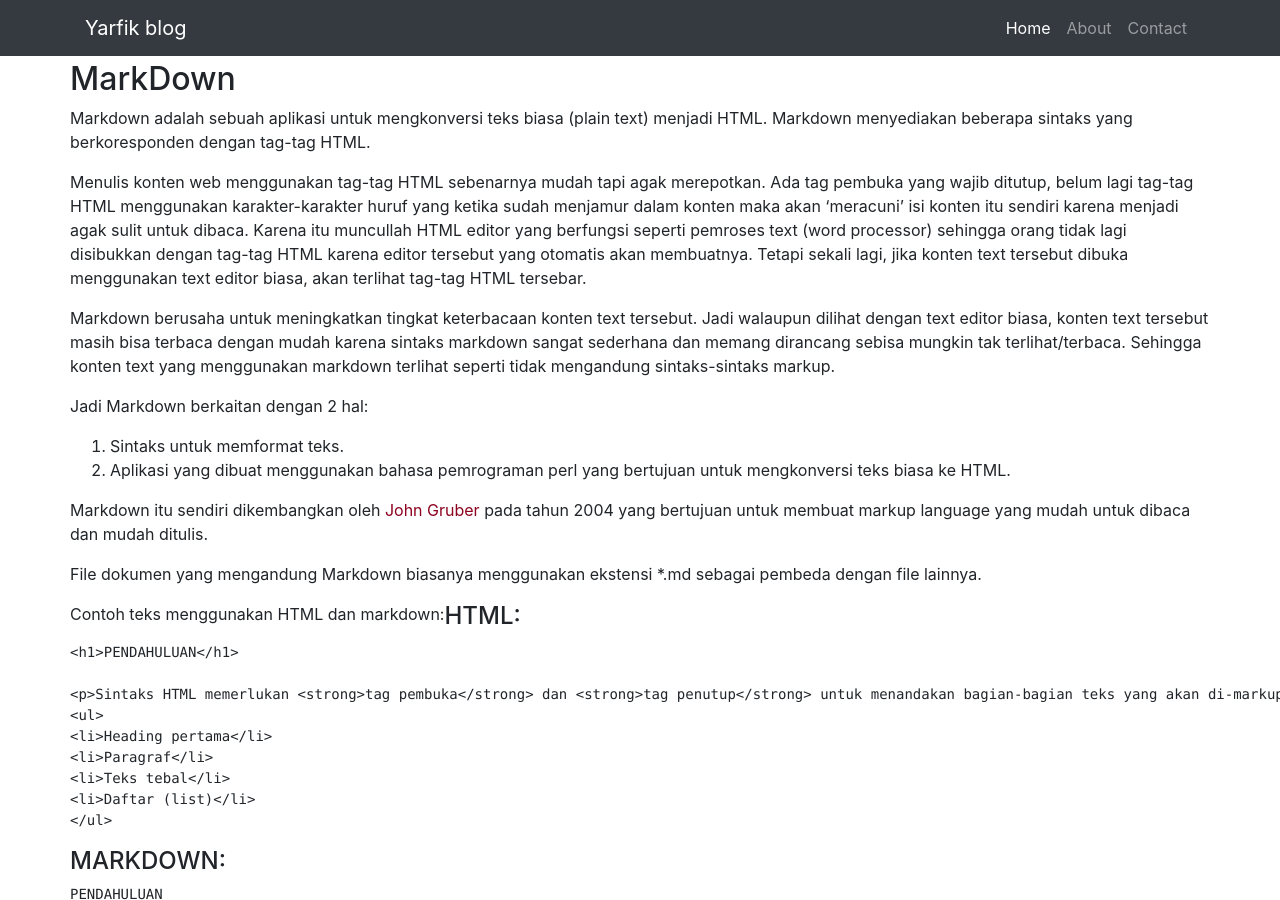
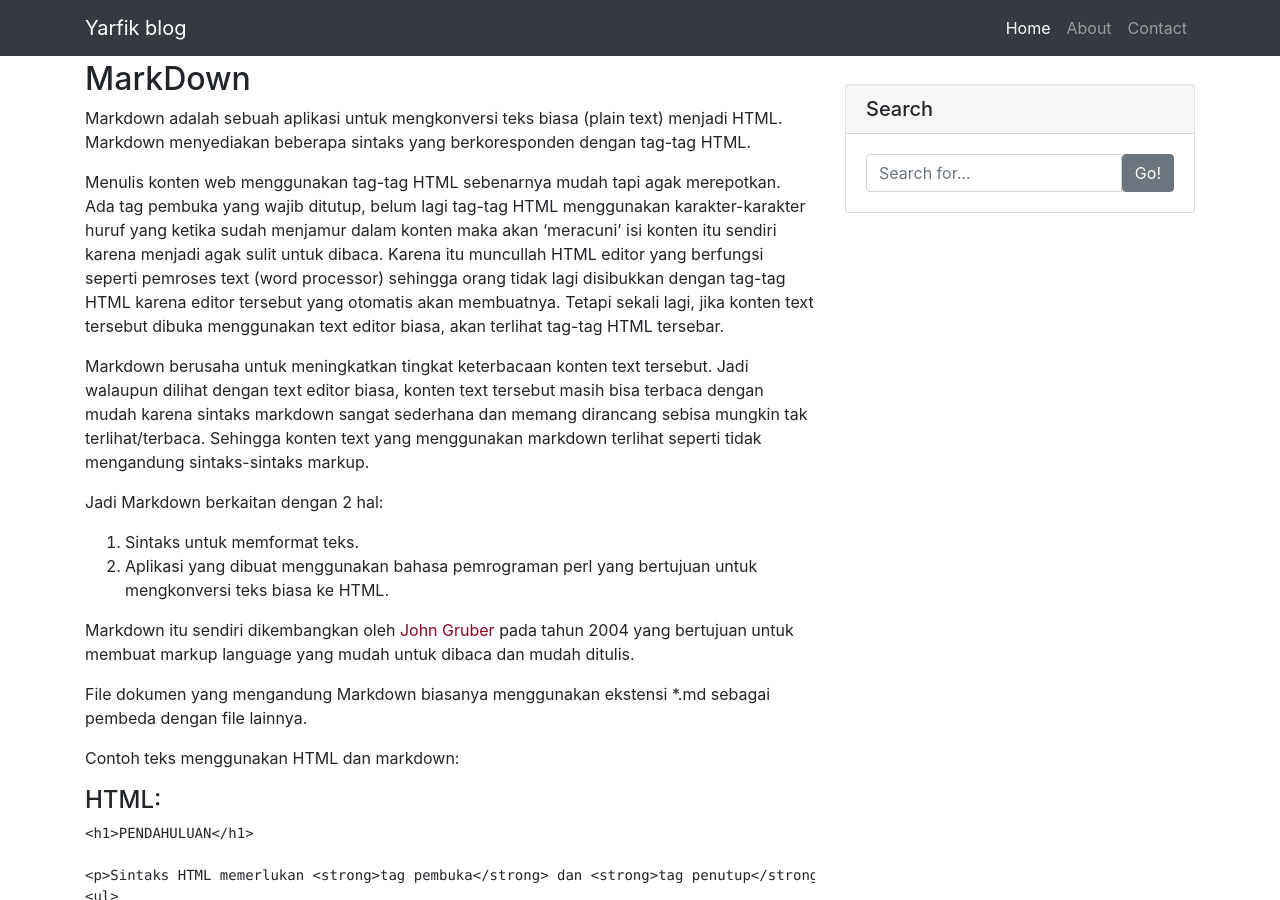
Before and after one commit to yarfik/yarfik.github.io, a Jekyll site: the page built from _posts/2014-04-07-Markdown.md, in a window 1280 px wide and 900 px high. Built offline with Jekyll 4.4.1, drawn with Linux system fonts in a browser that asks for light colours.

Commit message:
update layout default

```diff
--- a/_layouts/default.html
+++ b/_layouts/default.html
@@ -25,7 +25,30 @@
     <!-- Page Content -->
     <div class="container">
       <div class="row">
-        {{ content }}
+
+        <!-- Blog Entries Column -->
+        <div class="col-md-8">
+          {{ content }}
+        </div>
+
+        <!-- Sidebar Widgets Column -->
+        <div class="col-md-4">
+
+          <!-- Search Widger -->
+          <div class="card my-4">
+            <h5 class="card-header">Search</h5>
+            <div class="card-body">
+              <div class="input-group">
+                <input type="text" class="form-control" placeholder="Search for...">
+                <span class="input-group-btn">
+                  <button class="btn btn-secondary" type="button">Go!</button>
+                </span>
+              </div>
+            </div>
+          </div>
+
+
+        </div>
       </div>
     </div>
 
```
